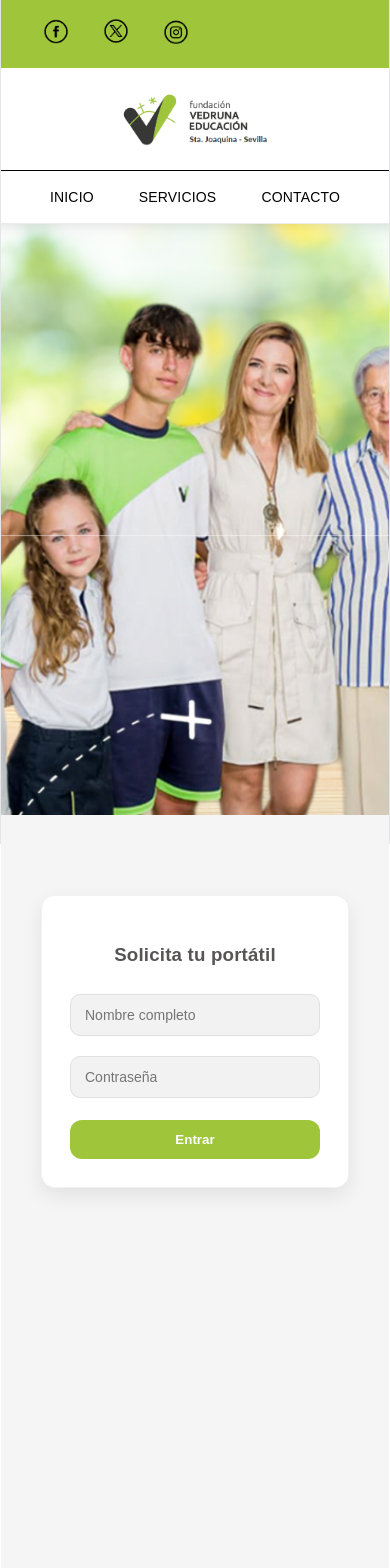
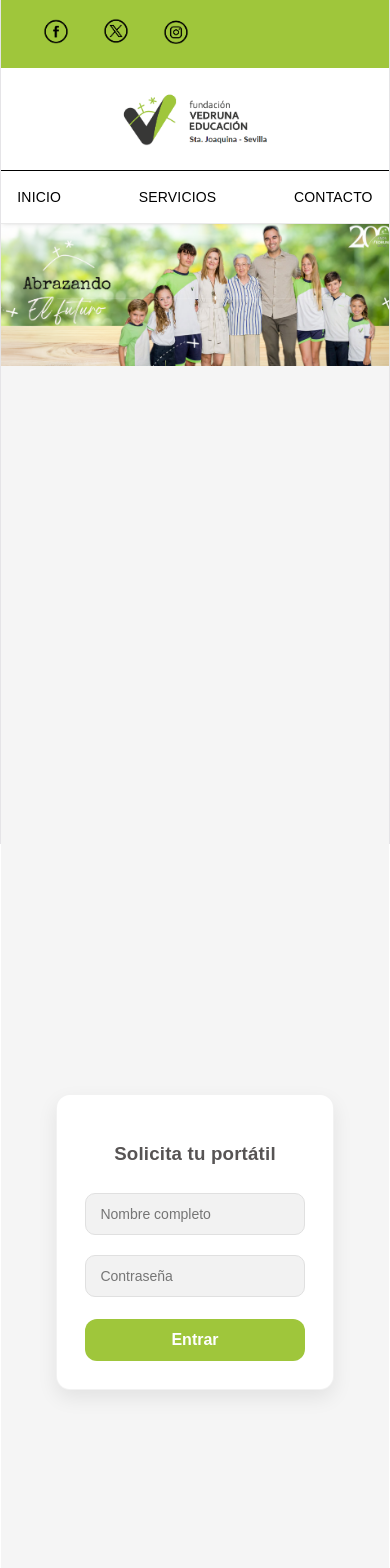
Before and after one commit to LauraPadilla03/prestamosdaw, a React (Vite) app in the folder prestamos-frontend/: page / in a window 390 px wide. Shown: the top 1568 px of the page. Built offline with nearby package versions, Linux system fonts and the light colour scheme.

Commit message:
Añadido responsive movile-first y autorización básica por roles

```diff
--- a/prestamos-frontend/src/App.css
+++ b/prestamos-frontend/src/App.css
@@ -1,15 +1,15 @@
-/* =========================
-   RESET GLOBAL (evita bugs raros de tamaños)
-========================= */
 
+
+/* Hace que padding y border no rompan el tamaño de los elementos */
 *, *::before, *::after {
   box-sizing: border-box;
 }
 
 /* =========================
-   ESTRUCTURA BASE (pantalla completa sin scroll raro)
+   ESTRUCTURA BASE (pantalla completa sin scroll )
 ========================= */
 
+/* La app ocupa toda la pantalla sin márgenes ni scroll  */
 html,
 body,
 #root,
@@ -24,16 +24,17 @@ body,
    ESTILO GENERAL DE LA APP
 ========================= */
 
+/* Fuente global y fondo general gris claro */
 body {
   font-family: Arial, sans-serif;
-  background: #f5f5f5; /* gris suave de fondo */
+  background: #f5f5f5;
 }
 
 /* =========================
    HEADER VERDE (REDES SOCIALES)
-   - barra superior con iconos
 ========================= */
 
+/* Barra superior verde con iconos de redes */
 .top-header {
   background: #9fc63b;
   width: 100%;
@@ -43,11 +44,13 @@ body {
   padding: 6px 20px;
 }
 
+/* enlaces de redes sociales */
 .top-header a {
   margin-left: 10px;
   text-decoration: none;
 }
 
+/* iconos de redes sociales */
 .top-header img {
   width: 50px;
   height: 50px;
@@ -57,6 +60,7 @@ body {
    LOGO PRINCIPAL
 ========================= */
 
+/* sección blanca donde va el logo centrado */
 .logo-section {
   background: white;
   width: 100%;
@@ -66,6 +70,7 @@ body {
   padding: 18px 0;
 }
 
+/* tamaño del logo */
 .logo-section img {
   width: 160px;
 }
@@ -74,6 +79,7 @@ body {
    SEPARADOR VISUAL (línea fina)
 ========================= */
 
+/* línea separadora entre secciones */
 .separator-line {
   width: 100%;
   height: 1px;
@@ -82,9 +88,9 @@ body {
 
 /* =========================
    NAVBAR FIJO (sticky)
-   - se queda arriba al hacer scroll
 ========================= */
 
+/* barra de navegación fija al hacer scroll */
 .menu-navbar {
   background: white;
   width: 100%;
@@ -94,7 +100,7 @@ body {
   border-bottom: 1px solid #eaeaea;
 }
 
-/* lista del menú centrada */
+/* lista del menú */
 .menu {
   list-style: none;
   display: flex;
@@ -106,7 +112,7 @@ body {
   padding: 14px 0;
 }
 
-/* links del menú */
+/* enlaces del menú */
 .menu a {
   text-decoration: none;
   color: black;
@@ -114,21 +120,23 @@ body {
   transition: 0.2s;
 }
 
-/* hover del menú */
+/* hover de enlaces del menú */
 .menu li a:hover {
   color: #9fc63b;
 }
 
 /* =========================
-   HERO (imagen grande principal)
+   HERO (imagen principal grande)
 ========================= */
 
+/* contenedor de la imagen principal */
 .hero-image {
   position: relative;
   height: 70vh;
   overflow: hidden;
 }
 
+/* imagen del hero */
 .hero-image img {
   width: 100%;
   height: 100%;
@@ -136,9 +144,10 @@ body {
 }
 
 /* =========================
-   ZONA LOGIN (centrado en pantalla)
+   ZONA LOGIN
 ========================= */
 
+/* contenedor del login centrado */
 .scroll-area {
   width: 100%;
   min-height: 100vh;
@@ -151,10 +160,7 @@ body {
   background: #f5f5f5;
 }
 
-/* =========================
-   TARJETA LOGIN (card blanca)
-========================= */
-
+/* tarjeta del login */
 .login-card {
   width: 360px;
   background: #ffffff;
@@ -165,14 +171,14 @@ body {
   border: 1px solid rgba(0, 0, 0, 0.05);
 }
 
-/* título login */
+/* título del login */
 .login-card h3 {
   margin-bottom: 18px;
   font-weight: 600;
   color: #575454;
 }
 
-/* inputs login */
+/* inputs del login */
 .login-card input {
   width: 100%;
   padding: 12px 14px;
@@ -188,7 +194,7 @@ body {
   color: rgba(0, 0, 0, 0.764);
 }
 
-/* botón login */
+/* botón del login */
 .login-card button {
   width: 100%;
   padding: 12px;
@@ -204,15 +210,16 @@ body {
   cursor: pointer;
 }
 
-/* hover botón login */
+/* hover del botón login */
 .login-card button:hover {
   background: #88b632;
 }
 
 /* =========================
-   FOOTER (verde inferior)
+   FOOTER
 ========================= */
 
+/* footer inferior verde */
 footer {
   background: #9fc63b;
   color: white;
@@ -223,16 +230,17 @@ footer {
 }
 
 /* =========================
-   DASHBOARD (zona principal usuario)
+   DASHBOARD
 ========================= */
 
+/* contenedor principal dashboard */
 .dashboard-container {
   min-height: 100vh;
   background: #f5f5f5;
   width: 100%;
 }
 
-/* header dashboard */
+/* header del dashboard */
 .dashboard-header {
   position: sticky;
   top: 0;
@@ -248,25 +256,26 @@ footer {
   border-bottom: 1px solid #eaeaea;
 }
 
-/* logo dashboard */
+/* logo del dashboard */
 .dashboard-logo img {
   width: 130px;
 }
 
-/* contenido principal dashboard */
+/* contenido del dashboard */
 .dashboard-content {
   max-width: 1200px;
   margin: 0 auto;
   padding: 40px 20px;
 }
 
-/* texto bienvenida */
+/* bloque de bienvenida */
 .dashboard-welcome h1 {
   font-size: 28px;
   color: #333;
   margin: 0 0 5px 0;
 }
 
+/* subtítulo bienvenida */
 .dashboard-welcome h4 {
   font-size: 16px;
   color: #666;
@@ -275,19 +284,17 @@ footer {
 }
 
 /* =========================
-   GRID DE TARJETAS
+   GRID TARJETAS
 ========================= */
 
+/* grid responsive de tarjetas */
 .dashboard-grid {
   display: grid;
   grid-template-columns: repeat(auto-fit, minmax(400px, 1fr));
   gap: 30px;
 }
 
-/* =========================
-   TARJETAS
-========================= */
-
+/* tarjetas principales */
 .card-solicitar,
 .card-historial {
   background: white;
@@ -296,10 +303,7 @@ footer {
   box-shadow: 0 5px 20px rgba(0, 0, 0, 0.05);
 }
 
-/* =========================
-   INPUT FECHA (bonito y limpio)
-========================= */
-
+/* inputs de tipo texto */
 .card-solicitar input[type="text"] {
   width: 100%;
   padding: 14px 16px;
@@ -320,7 +324,7 @@ footer {
   transition: 0.2s;
 }
 
-/* foco input */
+/* efecto focus del input */
 .card-solicitar input[type="text"]:focus {
   border-color: #9fc63b;
   background: white;
@@ -328,15 +332,16 @@ footer {
   transform: translateY(-1px);
 }
 
-/* placeholder */
+/* placeholder del input */
 .card-solicitar input[type="text"]::placeholder {
   color: #9ca3af;
 }
 
 /* =========================
-   BOTONES GENERALES
+   BOTONES
 ========================= */
 
+/* botón principal */
 .primary-btn {
   width: 100%;
   padding: 14px;
@@ -349,6 +354,7 @@ footer {
   transition: 0.2s;
 }
 
+/* hover botón principal */
 .primary-btn:hover {
   background: #88b632;
 }
@@ -373,10 +379,10 @@ footer {
   border-radius: 10px;
   font-size: 12px;
   cursor: pointer;
-  color:#000;
+  color: #000;
 }
-/*botón cerrar sesión*/
 
+/* botón logout */
 .logout-btn {
   background: #9fc63b;
   color: white;
@@ -396,20 +402,24 @@ footer {
   box-shadow: 0 6px 16px rgba(159, 198, 59, 0.25);
 }
 
+/* hover logout */
 .logout-btn:hover {
   background: #88b632;
   transform: translateY(-2px);
   box-shadow: 0 10px 22px rgba(159, 198, 59, 0.35);
 }
 
+/* click logout */
 .logout-btn:active {
   transform: translateY(0px);
   box-shadow: 0 5px 12px rgba(159, 198, 59, 0.2);
 }
+
 /* =========================
    HISTORIAL
 ========================= */
 
+/* item del historial */
 .historial-item {
   display: flex;
   justify-content: space-between;
@@ -417,17 +427,95 @@ footer {
   border-bottom: 1px solid #eee;
 }
 
-/* =========================
-   MENSAJES (errores y feedback)
-========================= */
-
+/* mensaje de error */
 .mensaje-error {
-  color: #dc2626; /* rojo error */
+  color: #dc2626;
   font-weight: 600;
   margin-top: 10px;
 }
 
+/* mensaje informativo */
 .mensaje-feedback {
-  color: #374151; /* gris neutro */
+  color: #374151;
   margin-top: 10px;
 }
+
+/* =========================
+   MOBILE
+========================= */
+
+@media (max-width: 768px) {
+
+  /* ajustes dashboard móvil */
+  .dashboard-container {
+    padding: 10px;
+  }
+
+  /* grid en columna */
+  .dashboard-grid {
+    display: flex;
+    flex-direction: column;
+    gap: 20px;
+  }
+
+  /* tarjetas full width */
+  .card-solicitar,
+  .card-historial {
+    width: 100%;
+  }
+
+  /* login adaptado */
+  .login-card {
+    width: 90%;
+    margin: auto;
+  }
+
+  /* inputs móviles más grandes */
+  input {
+    width: 100%;
+    font-size: 16px;
+  }
+
+  /* botones móviles full */
+  button {
+    width: 100%;
+    font-size: 16px;
+  }
+
+  /* header en columna */
+  .dashboard-header {
+    flex-direction: column;
+    gap: 10px;
+    align-items: center;
+  }
+
+  /* historial en columna */
+  .historial-item {
+    flex-direction: column;
+    gap: 10px;
+  }
+
+  /* menú móvil */
+  .menu-navbar ul {
+    display: flex;
+    flex-direction: row;
+    justify-content: space-around;
+    flex-wrap: wrap;
+  }
+
+  /* iconos sociales */
+  .social-icons {
+    justify-content: left;
+  }
+
+  /* hero adaptado móvil */
+  .hero-image {
+    margin-bottom: 5px;
+  }
+
+  .hero-image img {
+    width: 100%;
+    height: auto;
+    object-fit: contain;
+  }
+}
```
Also changed, not shown: prestamos-frontend/src/App.jsx (+52 -3 lines).
